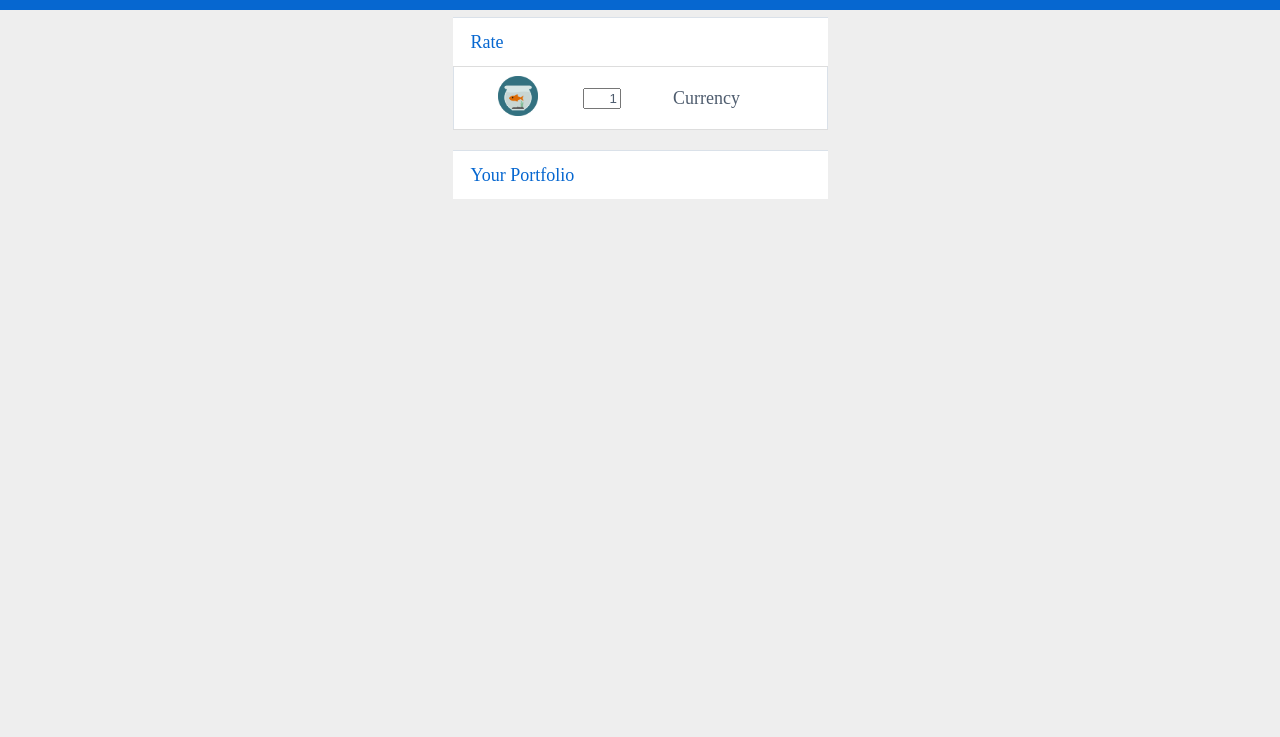
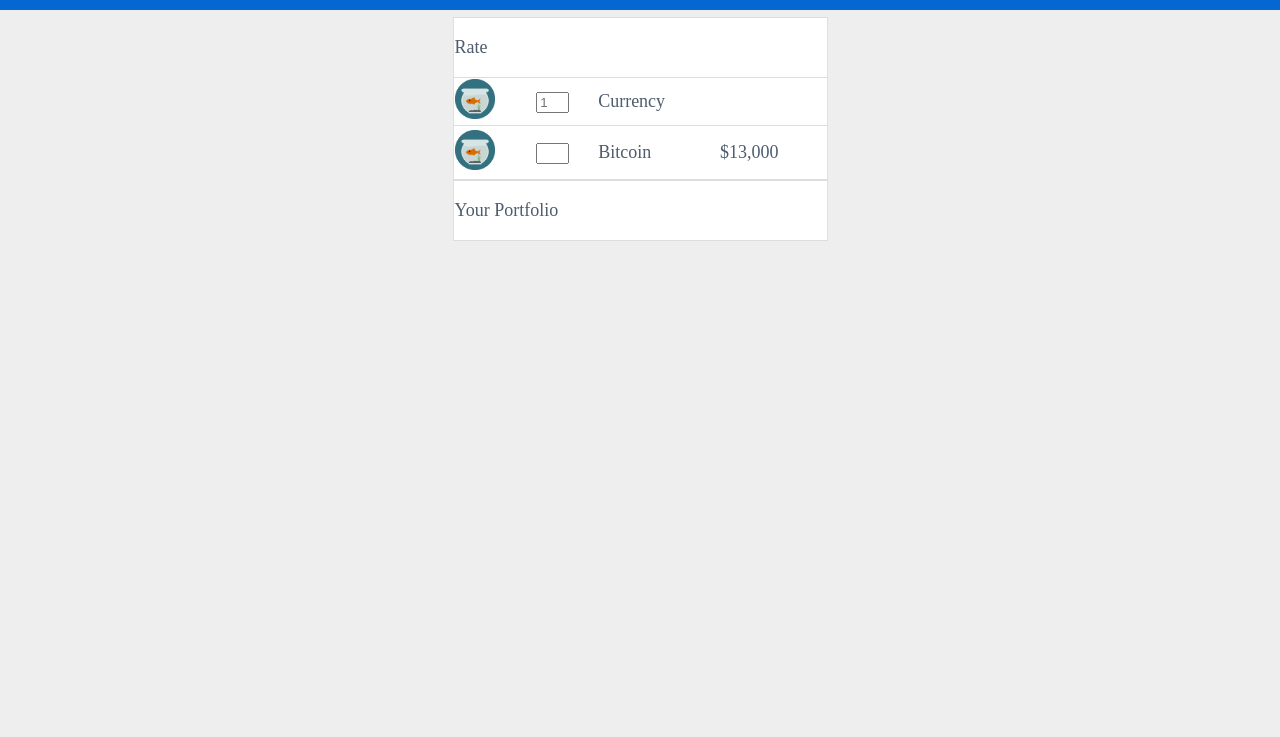
Before and after one commit to code-dock/crypto-balance, a browser extension: page wallets.html in a window 1280 px wide. Shown: the part 63-800 px from the top of the page. Drawn offline with Linux system fonts and the light colour scheme; no server answers.

Commit message:
rmoved css styling and html classes

```diff
--- a/myScript.js
+++ b/myScript.js
@@ -91,8 +91,7 @@ function addRatesToBody(list) {
 
     const inputNumber =
       '<td class="cell-item rates-cell-item">' +
-      '<input class="input myInput1" type="text" value="" placeholder="1">' +
-      "</td>";
+      '<input type="text" placeholder="1" maxlength="2" size="1"></td>';
 
     const currencyName =
       '<td class="cell-item rates-cell-item base-currency name-currency">' +
--- a/style.css
+++ b/style.css
@@ -1,12 +1,9 @@
 body {
+  color: #4e5c6e;
+  font-size: 18px;
   margin: auto;
   padding: 0;
   background-color: #eee;
-}
-
-#login-page {
-  height: 230px;
-  width: 300px;
 }
 
 #wallets-page {
@@ -15,12 +12,7 @@ body {
 }
 
 .container {
-  background-color: #f5f5f5;
   position: relative;
-}
-
-.container-inner {
-  margin-top: 20px;
 }
 
 #header {
@@ -41,19 +33,10 @@ body {
   color: white;
 }
 
-#header .header-logo {
-  width: 50px;
-  z-index: 100;
-}
-
-.subtitle {
-  font-size: 18px;
-  font-weight: 400;
-  color: #0667d0;
-  background-color: white;
-  padding: 0.75em 18px;
-  margin-bottom: 0;
-}
+/*
+color: #0667d0;
+font-weight: 400;
+*/
 
 .rates {
   margin-top: 80px;
@@ -68,23 +51,19 @@ body {
   border-radius: 2px;
 }
 
+.table-row {
+  height: 2em;
+}
+
 .rates-table {
   padding-top: 8px;
   padding-bottom: 0;
-}
-
-.cell-item {
-  text-align: left;
-  font-size: 16px;
-  padding: 8px 0;
-  cursor: pointer;
 }
 
 .rates-cell-item {
   padding: 5px 0;
 }
 
-.input,
 .rate {
   width: 30px;
   text-align: right;
@@ -93,11 +72,6 @@ body {
 .crypto-img {
   display: inline;
   width: 40px;
-  padding: 1px 8px;
-}
-
-.icon {
-  text-align: center;
 }
 
 .balance {
@@ -109,23 +83,8 @@ body {
   font-size: 18px;
 }
 
-.base-currency {
-  color: #4e5c6e;
-}
-
 .native-currency {
   color: #9ba6b2;
-}
-
-.arrows {
-  text-align: center;
-  padding: 0 6px;
-}
-
-.arrow-button {
-  border: unset;
-  background-color: inherit;
-  font-size: 1.7em;
 }
 
 table,
@@ -134,11 +93,3 @@ tr {
   border-top: 1px solid #ddd;
   border-bottom: 1px solid #ddd;
 }
-
-.brdr-top {
-  border-top: 1px solid #dae1e9;
-}
-
-.brdr-btm {
-  border-bottom: 1px solid #dae1e9;
-}
--- a/wallets.html
+++ b/wallets.html
@@ -13,22 +13,38 @@
 <body id="wallets-page">
   <header class="container" id="header">
     <h1 class="title">Goldfish</h1>
-    <img class="header-logo" src="images/icon.png" alt="">
+    <img class="crypto-img" src="images/icon.png" alt="">
   </header>
+
   <section>
+    <div class="container-inner rates">
+      <table class="table rates-table" width="100%">
+        <tr>
+          <td >
+            <p class="subtitle">Rate</p>
+          </td>
+        </tr>
 
-    <div class="container-inner rates">
-
-      <h2 class="subtitle brdr-top">Rate</h2>
-      <table class="table rates-table">
         <tr>
-
-          <td class="cell-item icon">
+          <td class="cell icon" width="22%">
             <img class="crypto-img" src="images/placeholder.png" alt=""></td>
           <td>
-            <input class="base-currency input myInput1" type="text" value="1"></td>
-          <td class="cell-item base-currency name-currency">Currency</td>
-          <td class="cell-item base-currency"><span class="result1"></span></td>
+            <input class="input-currency" type="text" placeholder="1" maxlength="2" size="1">
+          </td>
+          <td class="cell name-currency">Currency</td>
+          <td class="cell">
+            <span class="result1"></span>
+          </td>
+        </tr>
+
+        <tr class="table-row" style="height:3em">
+          <td class="cell">
+            <img class="crypto-img" src="images/placeholder.png" alt=""></td>
+          <td class="cell cell-input">
+            <input class="input-currency" placeholder="" maxlength="2" size="1" type="text">
+          </td>
+          <td class="cell pad-right-30 input-currency-name">Bitcoin</td>
+          <td class="cell converted-currency"> $13,000</td>
         </tr>
       </table>
 
@@ -39,9 +55,12 @@
   <section class="container">
     <div class="container-inner wallets">
 
-      <h2 class="subtitle brdr-top">Your Portfolio</h2>
       <table class="table">
-        <!-- <td class="cell-item arrows"> ↔ </td> -->
+        <tr>
+          <td width="100%">
+            <p class="subtitle">Your Portfolio</p>
+          </td>
+        </tr>
 
       </table>
 
```
